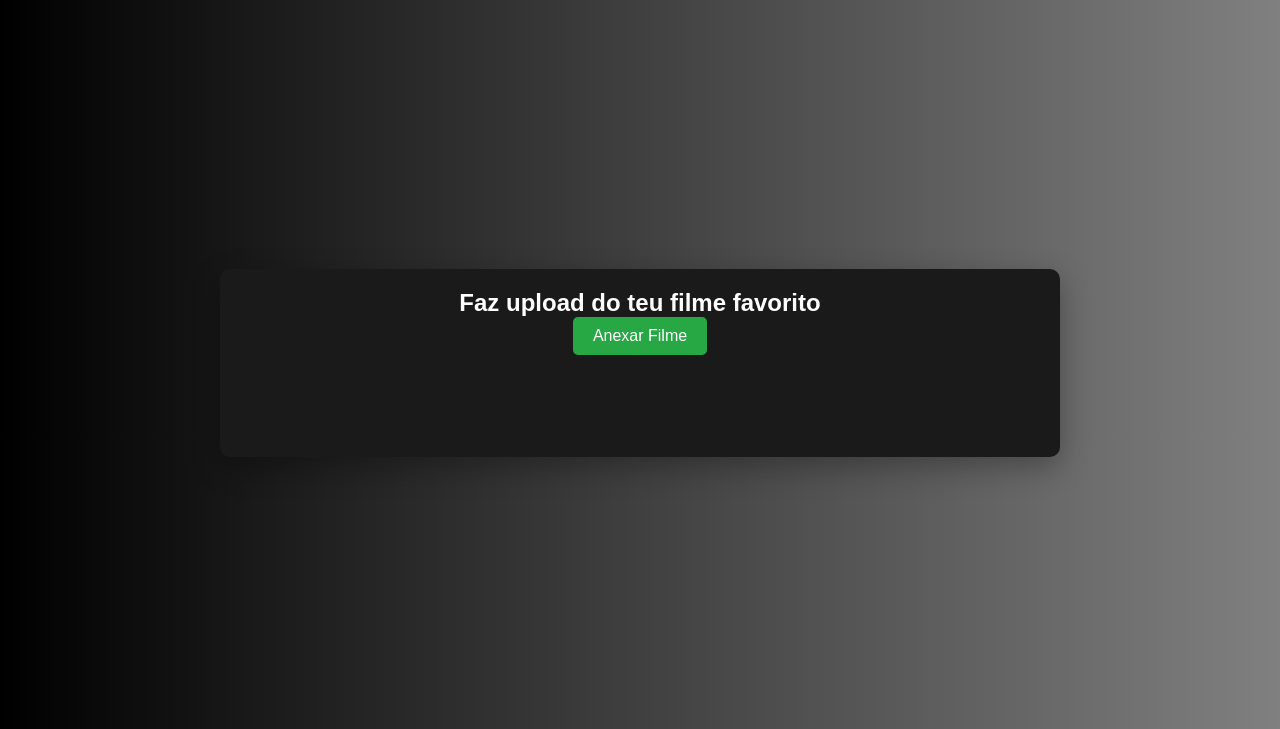
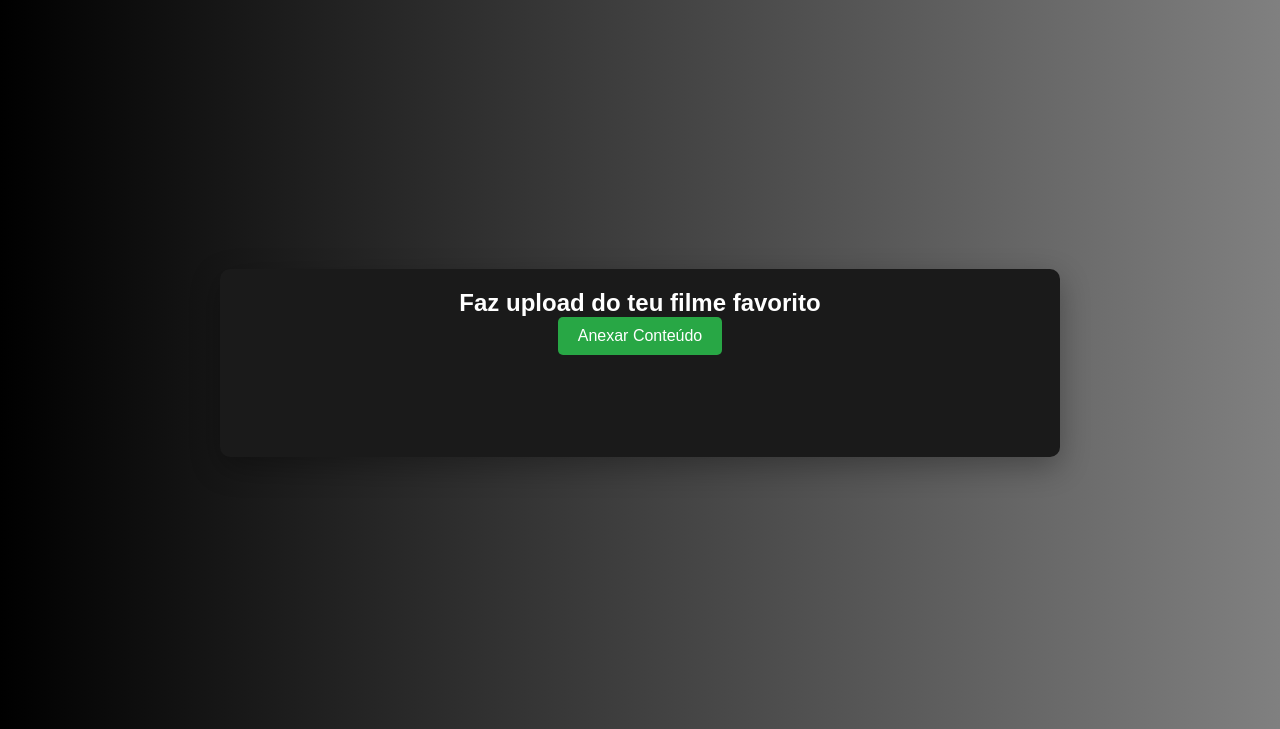
Before and after one commit to RichardPinewood/ZethiraHD, a website: page ZethiraHD/home.html in a window 1280 px wide. Shown: the part 71-800 px from the top of the page. Drawn offline with nearby package versions, Linux system fonts and the light colour scheme.

Commit message:
Changed something

```diff
--- a/ZethiraHD/home.html
+++ b/ZethiraHD/home.html
@@ -228,7 +228,7 @@
       <form id="upload-form" style="position: relative; padding-bottom: 50px;">
         <div class="form-flex">
           <div class="movie-container">
-            <button type="button" id="file-select-button" class="btn">Anexar Filme</button>
+            <button type="button" id="file-select-button" class="btn">Anexar Conteúdo</button>
             <input type="file" id="file-input" name="movieFile" accept="video/*" hidden>
             <div id="file-info" class="file-info">Nenhum ficheiro selecionado</div>
             <div id="separator" class="separator"></div>
```
